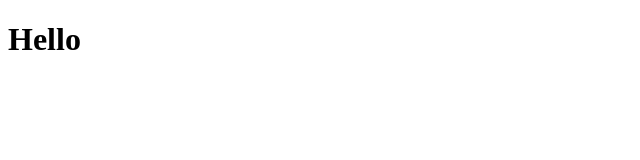
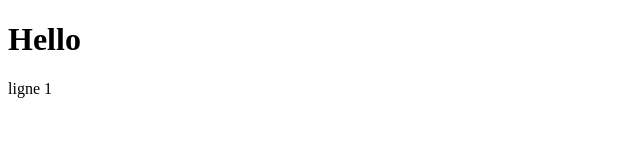
Before and after one commit to DmAfpa/demoAfpa, a plain HTML site: page index.html in a window 1280 px wide. Shown: the full height of the page, 0-640 px from the left. Drawn offline with Linux system fonts and the light colour scheme.

Commit message:
C1.1 - ajout la ligne 1 Changes to be committed: 	modified:   index.html

```diff
--- a/index.html
+++ b/index.html
@@ -7,5 +7,6 @@
 </head>
 <body>
     <h1>Hello</h1>
+    <p>ligne 1</p>
 </body>
 </html>
```
